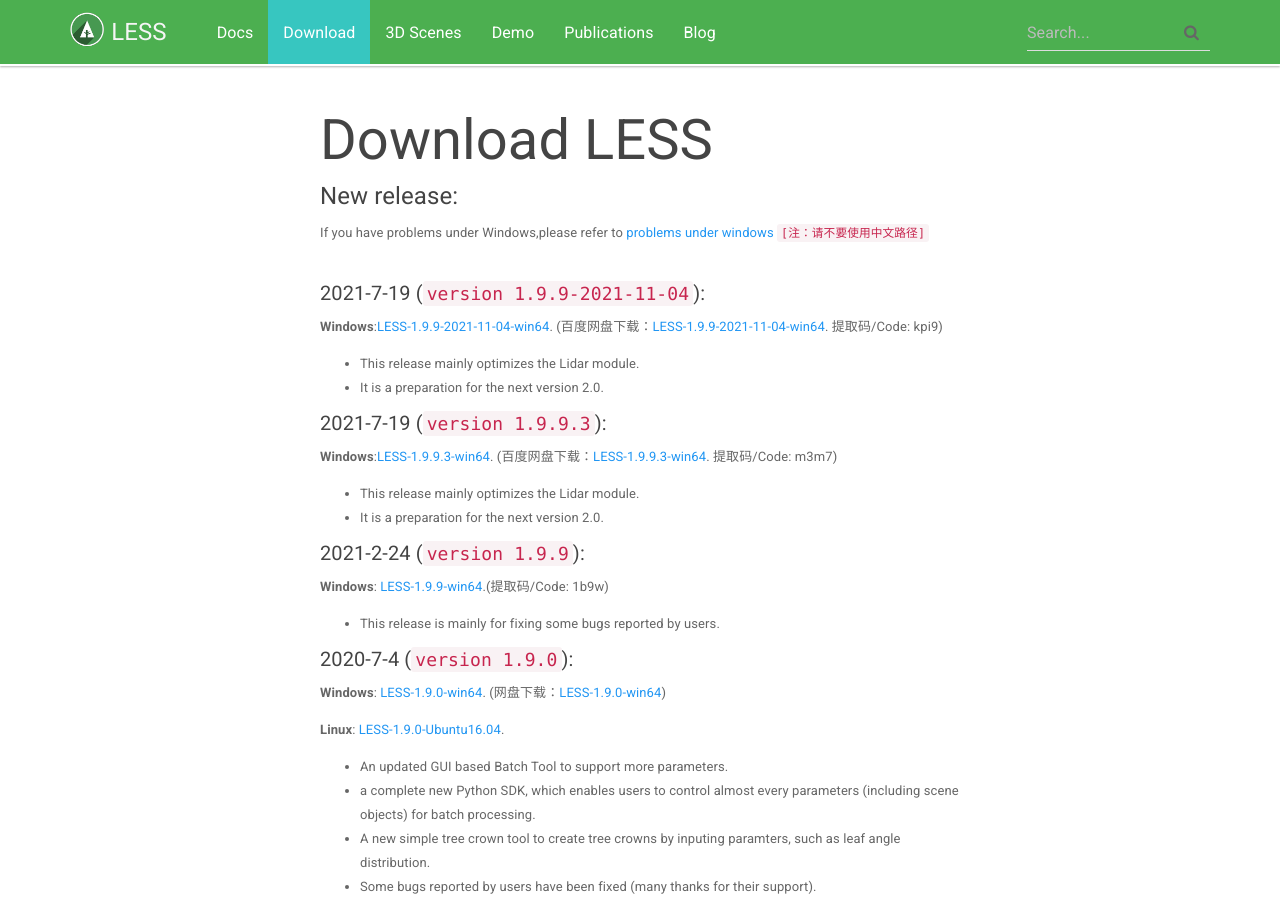
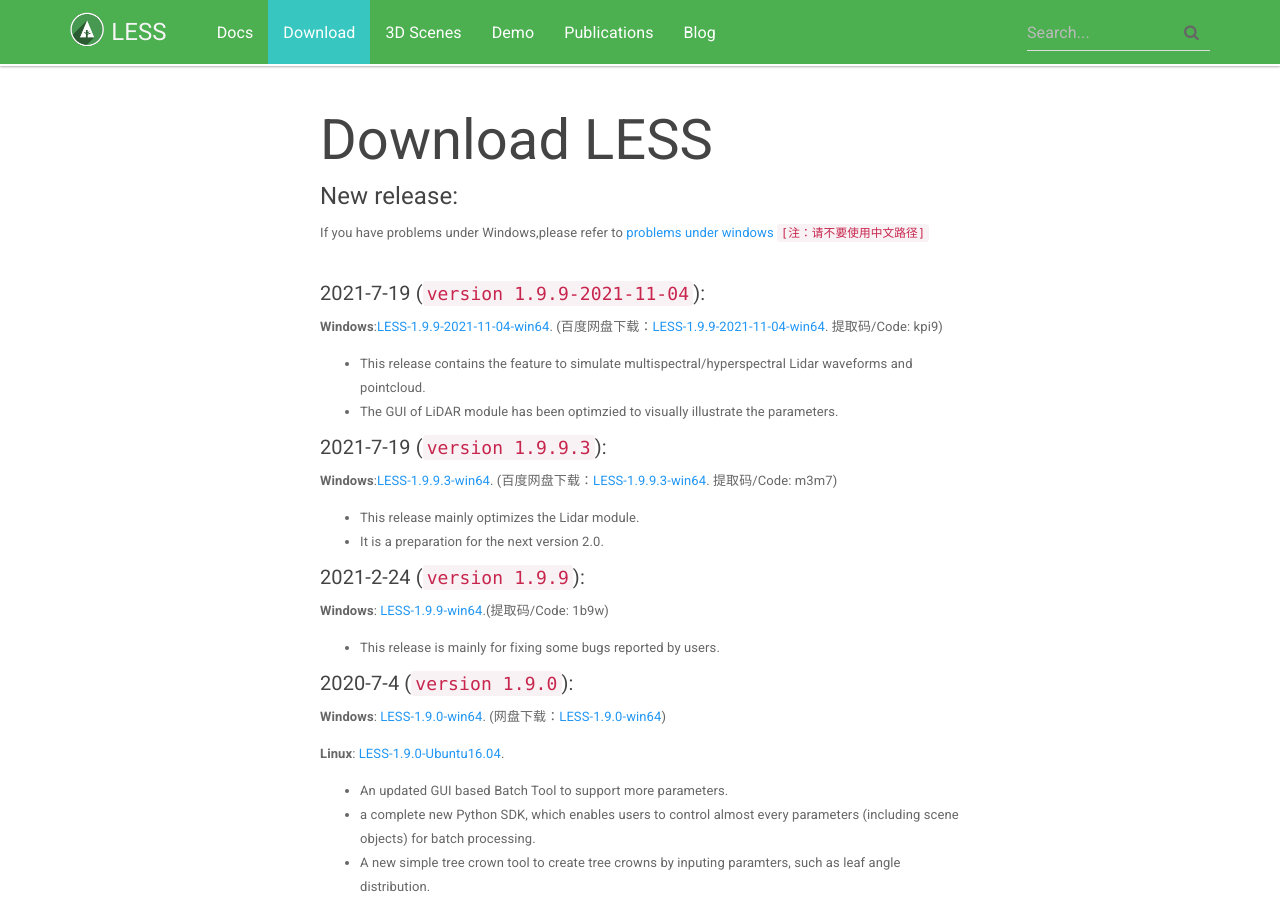
Before and after one commit to jianboqi/jianboqi.github.io, a Jekyll site: the page built from download-less.md, in a window 1280 px wide and 900 px high. Built offline with Jekyll 4.4.1, drawn with Linux system fonts in a browser that asks for light colours; nearby versions of some CDN libraries.

Commit message:
Update download-less.md

```diff
--- a/download-less.md
+++ b/download-less.md
@@ -17,8 +17,8 @@
 ##### 2021-7-19 (`version 1.9.9-2021-11-04`):
 **Windows**:<a href="https://drive.google.com/file/d/1haKP1wJxvjWoTprFN5_aQb8BL9e31gpS/view?usp=sharing" onClick="ga('send', 'event', 'LESSDownload','V1.9.9-2021-11-04','Win64');">LESS-1.9.9-2021-11-04-win64</a>. (百度网盘下载：<a href="https://pan.baidu.com/s/1goWIvzZ3AuuYnZ5KLaL-YA" onClick="ga('send', 'event', 'LESSDownload','V1.9.9-2021-11-04','Win64');">LESS-1.9.9-2021-11-04-win64</a>. 提取码/Code: kpi9)
 
-* This release mainly optimizes the Lidar module.
-* It is a preparation for the next version 2.0.
+* This release contains the feature to simulate multispectral/hyperspectral Lidar waveforms and pointcloud.
+* The GUI of LiDAR module has been optimzied to visually illustrate the parameters.
 
 ##### 2021-7-19 (`version 1.9.9.3`):
 **Windows**:<a href="https://drive.google.com/file/d/1Z98bgQAj-_52hwlO7Vze7U9nDTwrTSXv/view?usp=sharing" onClick="ga('send', 'event', 'LESSDownload','V1.9.9.3','Win64');">LESS-1.9.9.3-win64</a>. (百度网盘下载：<a href="https://pan.baidu.com/s/1jiapCQb1_dtHa2-tS09vvg" onClick="ga('send', 'event', 'LESSDownload','V1.9.0','Win64');">LESS-1.9.9.3-win64</a>. 提取码/Code: m3m7)
```
